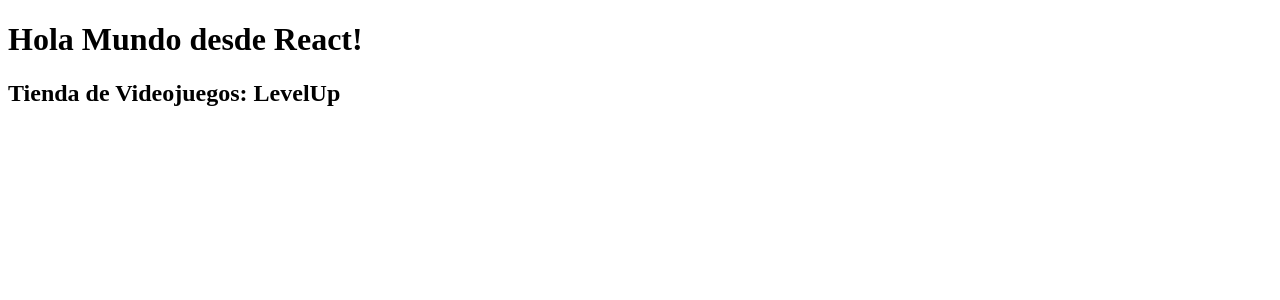
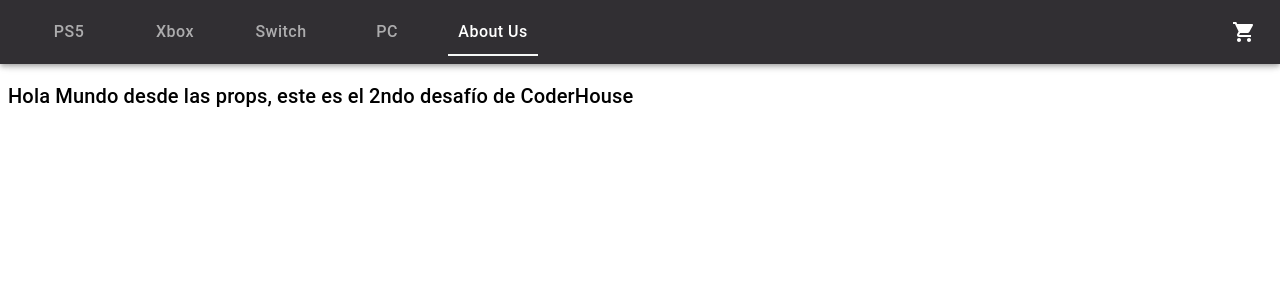
Before and after one commit to archundiah/level-up, a React (Create React App) app: page / in a window 1280 px wide. Shown: the top 300 px of the page. Built offline with nearby package versions, Linux system fonts and the light colour scheme.

Commit message:
Added NavBar (responsive) and MUI theme.

```diff
--- a/src/App.js
+++ b/src/App.js
@@ -1,9 +1,28 @@
+import Box from '@mui/material/Box'
+import { createTheme, ThemeProvider } from '@mui/material/styles'
+import ItemListContainer from './components/ItemListContainer'
+
+import NavBar from './components/NavBar'
+
+let theme = createTheme({
+    palette: {
+        primary: {
+            main: '#312f33',
+        },
+        secondary: {
+            main: '#f6f8f7',
+        },
+    },
+})
+
 const App = () => {
     return (
-        <>
-            <h1>Hola Mundo desde React!</h1>
-            <h2>Tienda de Videojuegos: LevelUp</h2>
-        </>
+        <ThemeProvider theme={theme}>
+            <NavBar />
+            <Box sx={{ marginTop: '5rem', }}>
+                <ItemListContainer message='Hola Mundo desde las props, este es el 2ndo desafío de CoderHouse' />
+            </Box>
+        </ThemeProvider>
     )
 }
 
--- /dev/null
+++ b/src/components/NavBar.jsx
@@ -0,0 +1,68 @@
+import { useState } from 'react'
+
+import AppBar from '@mui/material/AppBar'
+import Toolbar from '@mui/material/Toolbar'
+import Tab from '@mui/material/Tab'
+import Tabs from '@mui/material/Tabs'
+import { useMediaQuery, useTheme, styled } from '@mui/material'
+import Typography from '@mui/material/Typography'
+
+import CartWidget from './CartWidget'
+import ResponsiveNavBar from './ResponsiveNavBar'
+import { options } from '../helpers/product-options'
+
+const StyledTab = styled(Tab)(() => ({
+  textTransform: 'none',
+  padding: '0.5rem',
+  fontSize: '1rem',
+  marginRight: '1rem',
+}))
+
+const NavBar = () => {
+  const theme = useTheme()
+  const isMatch = useMediaQuery(theme.breakpoints.down('sm'))
+  const [value, setValue] = useState(4)
+
+  return (
+    <>
+      <AppBar
+        sx={{
+          position: 'fixed',
+          background: '#312f33',
+          color: 'white',
+        }}
+      >
+        <Toolbar>
+          {isMatch ? (
+            <>
+              <ResponsiveNavBar />
+              <Typography
+                variant='h6'
+                sx={{ textColor: 'inherit', marginLeft: 'auto' }}
+              >
+                Level Up!
+              </Typography>
+            </>
+          ) : (
+            <>
+              <Tabs
+                textColor='inherit'
+                indicatorColor='secondary'
+                value={value}
+                onChange={(e, value) => setValue(value)}
+              >
+                {options.map((option, i) => {
+                  const { platform } = option
+                  return <StyledTab key={i} label={platform} />
+                })}
+              </Tabs>
+            </>
+          )}
+
+          <CartWidget />
+        </Toolbar>
+      </AppBar>
+    </>
+  )
+}
+export default NavBar
--- /dev/null
+++ b/src/components/ResponsiveNavBar.jsx
@@ -0,0 +1,64 @@
+import { useState } from 'react'
+
+import Box from '@mui/material/Box'
+import Divider from '@mui/material/Divider'
+import Drawer from '@mui/material/Drawer'
+import IconButton from '@mui/material/IconButton'
+import MenuIcon from '@mui/icons-material/Menu'
+import List from '@mui/material/List'
+import ListItemButton from '@mui/material/ListItemButton'
+import ListItem from '@mui/material/ListItem'
+import ListItemIcon from '@mui/material/ListItemIcon'
+import ListItemText from '@mui/material/ListItemText'
+import Toolbar from '@mui/material/Toolbar'
+
+import logo from '../assets/logo.png'
+import { options } from '../helpers/product-options'
+
+const ResponsiveNavBar = () => {
+  const [open, setOpen] = useState(false)
+  return (
+    <Box>
+      <Drawer
+        variant='temporary'
+        sx={{
+          '& .MuiDrawer-paper': {
+            background: '#312f33',
+            width: '45%',
+            color: 'white',
+          },
+        }}
+        open={open}
+        onClose={() => setOpen(false)}
+      >
+        <Toolbar sx={{ paddingX: 5, paddingY: 3 }}>
+          <img src={logo} alt='Level Up Logo' width='100%' height='100%' />
+        </Toolbar>
+        <Divider sx={{ borderColor: 'rgba(255,255,255,0.15)', marginX: 2 }} />
+        <List>
+          {options.map((option, i) => {
+            const { platform, icon } = option
+            return (
+              <ListItemButton key={i} onClick={() => setOpen(!open)}>
+                <ListItem>
+                  <ListItemIcon sx={{ color: 'white' }}>{icon}</ListItemIcon>
+                  <ListItemText sx={{ color: 'white' }}>
+                    {platform}
+                  </ListItemText>
+                </ListItem>
+              </ListItemButton>
+            )
+          })}
+        </List>
+      </Drawer>
+      <IconButton
+        sx={{ color: 'white', marginRight: 'auto' }}
+        onClick={() => setOpen(!open)}
+      >
+        <MenuIcon />
+      </IconButton>
+    </Box>
+  )
+}
+
+export default ResponsiveNavBar
--- /dev/null
+++ b/src/helpers/product-options.js
@@ -0,0 +1,35 @@
+import GamepadIcon from '@mui/icons-material/Gamepad'
+import InfoIcon from '@mui/icons-material/Info'
+import DesktopWindowsIcon from '@mui/icons-material/DesktopWindows'
+import SportsEsportsIcon from '@mui/icons-material/SportsEsports'
+import VideogameAssetIcon from '@mui/icons-material/VideogameAsset'
+
+export const options = [
+    {
+        platform: 'PS5',
+        icon: <GamepadIcon />,
+        path: '/ps5'
+    },
+    {
+        platform: 'Xbox',
+        icon: <SportsEsportsIcon />,
+        path: '/xbox'
+
+    },
+    {
+        platform: 'Switch',
+        icon: <VideogameAssetIcon />,
+        path: '/switch'
+
+    },
+    {
+        platform: 'PC',
+        icon: <DesktopWindowsIcon />,
+        path: '/pc'
+
+    },
+    {
+        platform: 'About Us',
+        icon: <InfoIcon />,
+        path: '/about'
+    }]
```
